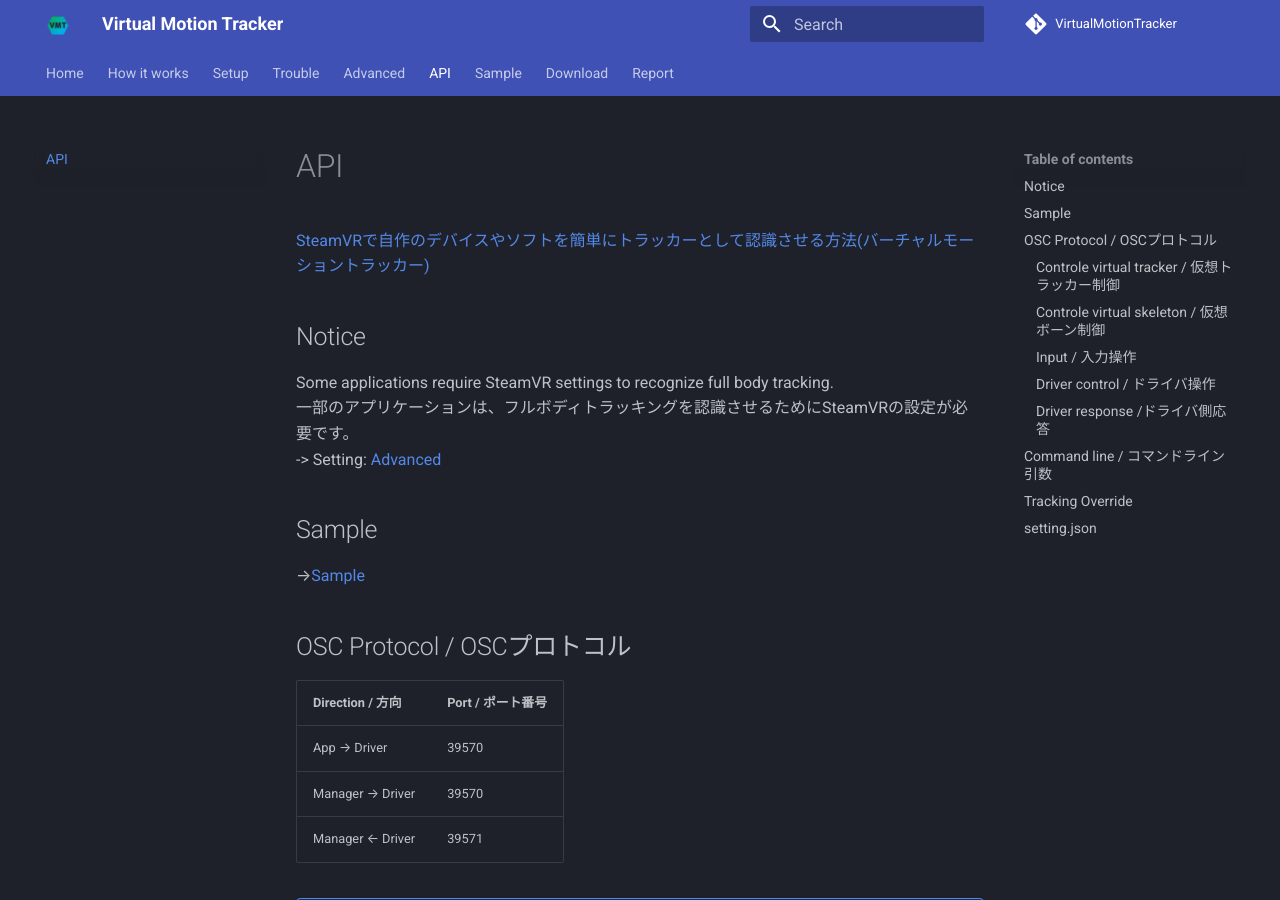
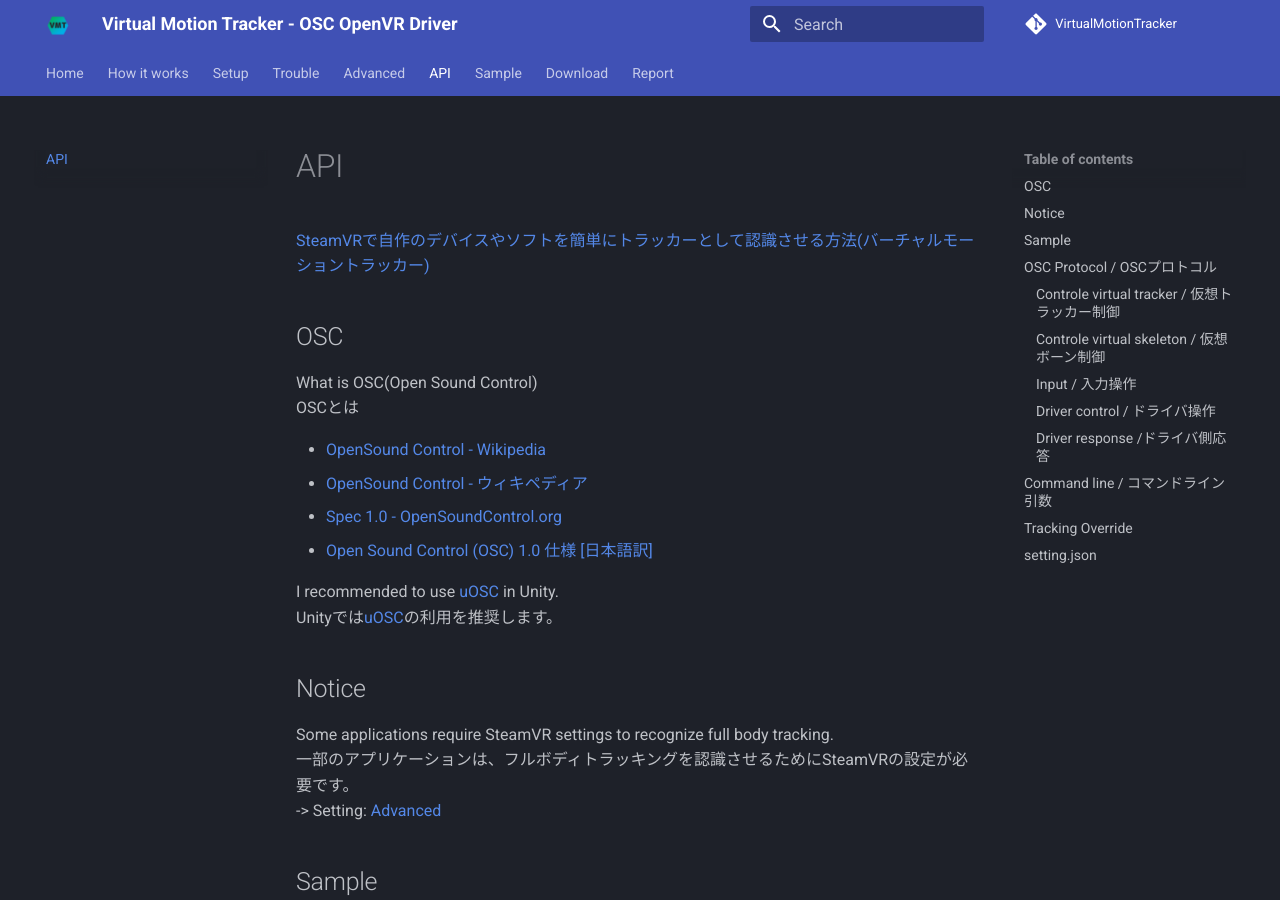
Before and after one commit to gpsnmeajp/VirtualMotionTrackerDocument, an MkDocs documentation site: the page built from docs/api.md, in a window 1280 px wide and 900 px high. Built offline with MkDocs 1.6.1 and Material for MkDocs 9.7.7, drawn with Linux system fonts in a browser that asks for light colours; comment, search, counter and statistics services are not loaded.

Commit message:
タイトルの変更とOSCについて追記

```diff
--- a/docs/api.md
+++ b/docs/api.md
@@ -5,6 +5,18 @@
 
 # API
 [SteamVRで自作のデバイスやソフトを簡単にトラッカーとして認識させる方法(バーチャルモーショントラッカー)](https://qiita.com/gpsnmeajp/items/29adc31f30e531fe8023)
+
+## OSC
+What is OSC(Open Sound Control)
+OSCとは
+
++ [OpenSound Control - Wikipedia](https://en.wikipedia.org/wiki/Open_Sound_Control)
++ [OpenSound Control - ウィキペディア](https://ja.wikipedia.org/wiki/OpenSound_Control)
++ [Spec 1.0 - OpenSoundControl.org](https://ccrma.stanford.edu/groups/osc/spec-1_0.html)
++ [Open Sound Control (OSC) 1.0 仕様 [日本語訳]](http://veritas-vos-liberabit.com/trans/OSC/OSC-spec-1_0.html)
+
+I recommended to use [uOSC](https://github.com/hecomi/uOSC) in Unity.
+Unityでは[uOSC](https://github.com/hecomi/uOSC)の利用を推奨します。
 
 ## Notice
 
--- a/mkdocs.yml
+++ b/mkdocs.yml
@@ -1,4 +1,4 @@
-site_name: Virtual Motion Tracker
+site_name: Virtual Motion Tracker - OSC OpenVR Driver
 site_description: The OSC Virtual OpenVR Tracker Driver for your DIY tracking devices.
 site_url: https://gpsnmeajp.github.io/VirtualMotionTrackerDocument/
 edit_uri: ""
```
